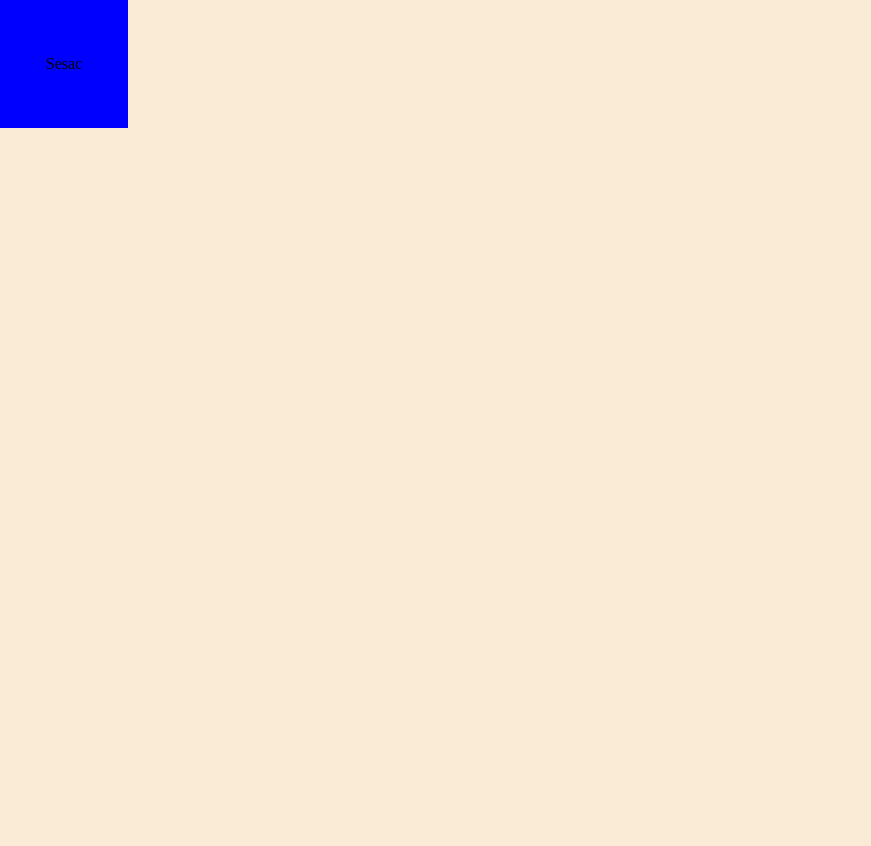
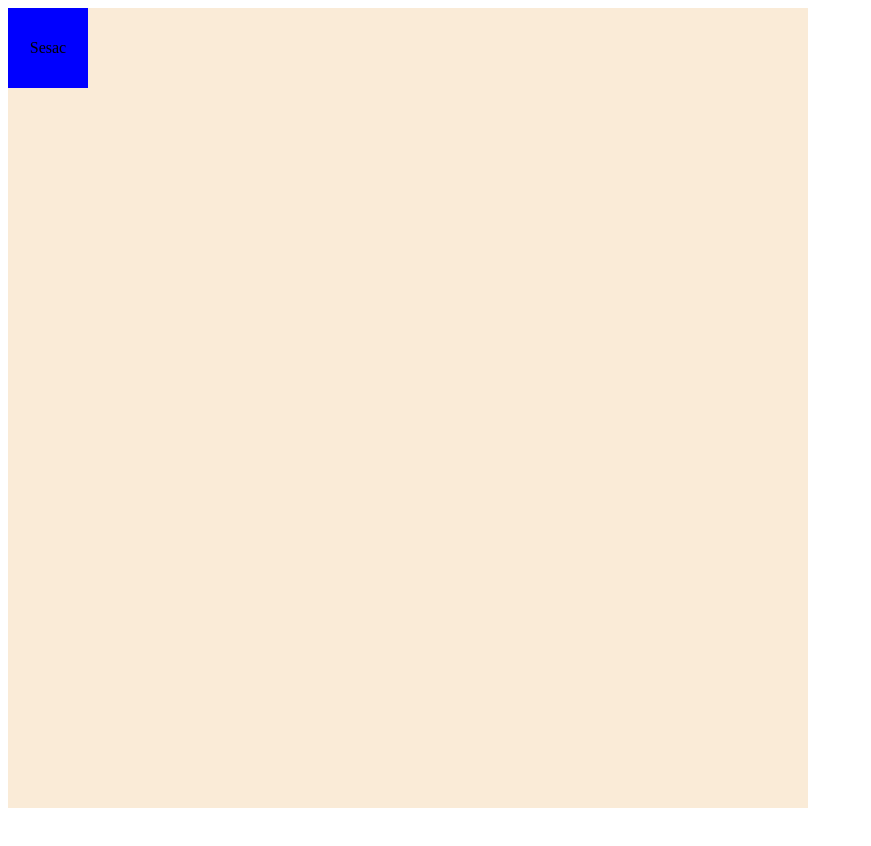
Before and after one commit to hzj04473/dt_4th_gd, a plain HTML site: page css/1120/실습2.html in a window 1280 px wide. Shown: the whole page, without its empty margins (0-871 px from the left). After the commit the page ends 816 px from the top, so only its background shows below. Drawn offline with Linux system fonts and the light colour scheme.

Commit message:
1120 css 실습2 (수정)

```diff
--- a/css/1120/실습2.html
+++ b/css/1120/실습2.html
@@ -6,24 +6,23 @@
     <title>Document</title>
     <style>
       :root {
-        --box_width: 100vw;
-        --box-height: 100vw;
-      }
-      * {
-        margin: 0;
-        padding: 0;
+        --box_width: 800px;
+        --box-height: 800px;
+        --box-color-blue: blue;
+        --box-color-antiquewhite: antiquewhite;
+        --box-align-center: center;
       }
 
       .box {
         width: var(--box_width);
         height: var(--box-height);
-        background-color: antiquewhite;
+        background-color: var(--box-color-antiquewhite);
       }
       .subBox {
         width: calc(var(--box_width) / 10);
         height: calc(var(--box-height) / 10);
-        background-color: blue;
-        text-align: center;
+        background-color: var(--box-color-blue);
+        text-align: var(--box-align-center);
         line-height: calc(var(--box-height) / 10);
       }
     </style>
```
